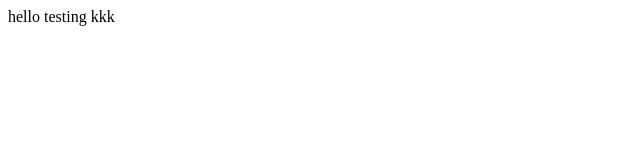
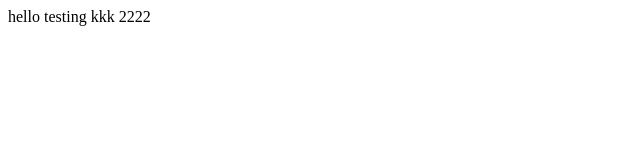
Before and after one commit to duongdx-kma/ansible, a plain HTML site: page code/index.html in a window 1280 px wide. Shown: the full height of the page, 0-640 px from the left. Drawn offline with Linux system fonts and the light colour scheme.

Commit message:
amazon linux testing

```diff
--- a/code/index.html
+++ b/code/index.html
@@ -8,6 +8,6 @@
     <title>Document</title>
 </head>
 <body>
-    hello testing kkk
+    hello testing kkk 2222
 </body>
 </html>
```
Also changed, not shown: 1 other file.
